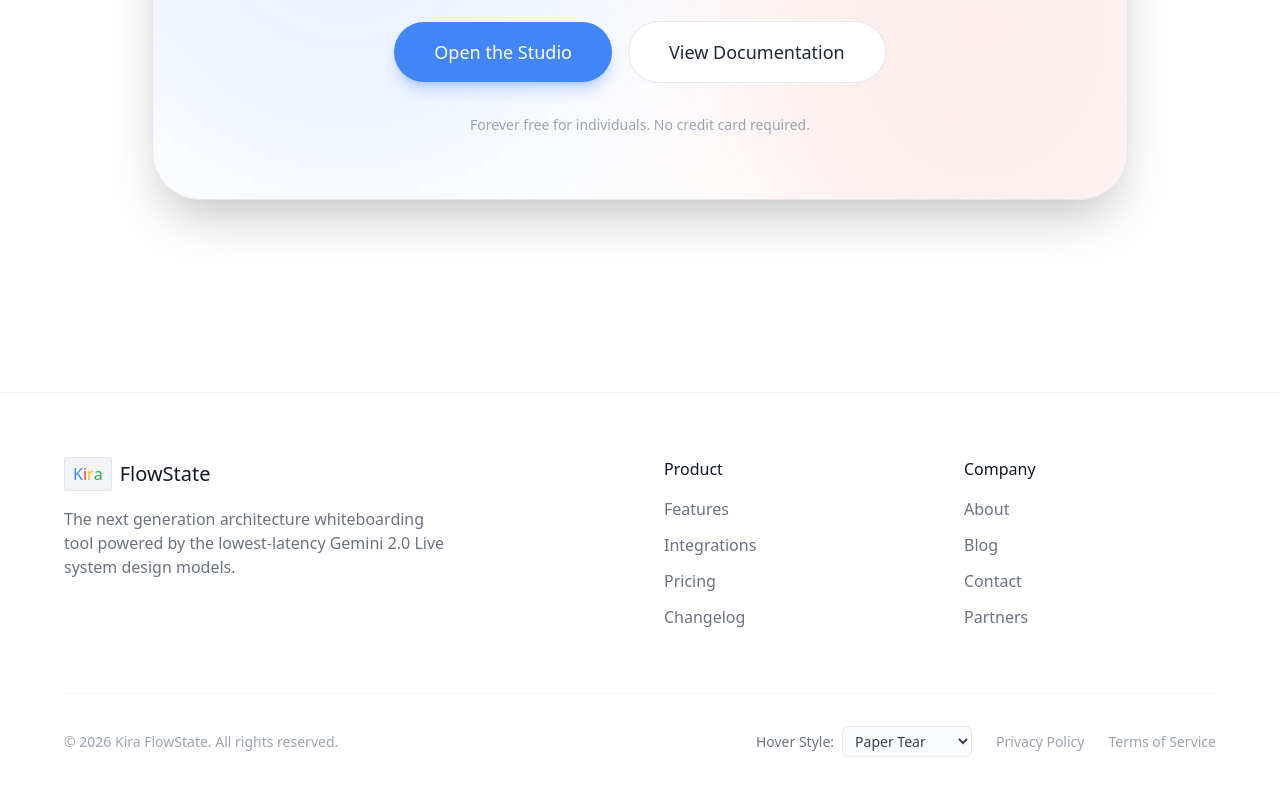
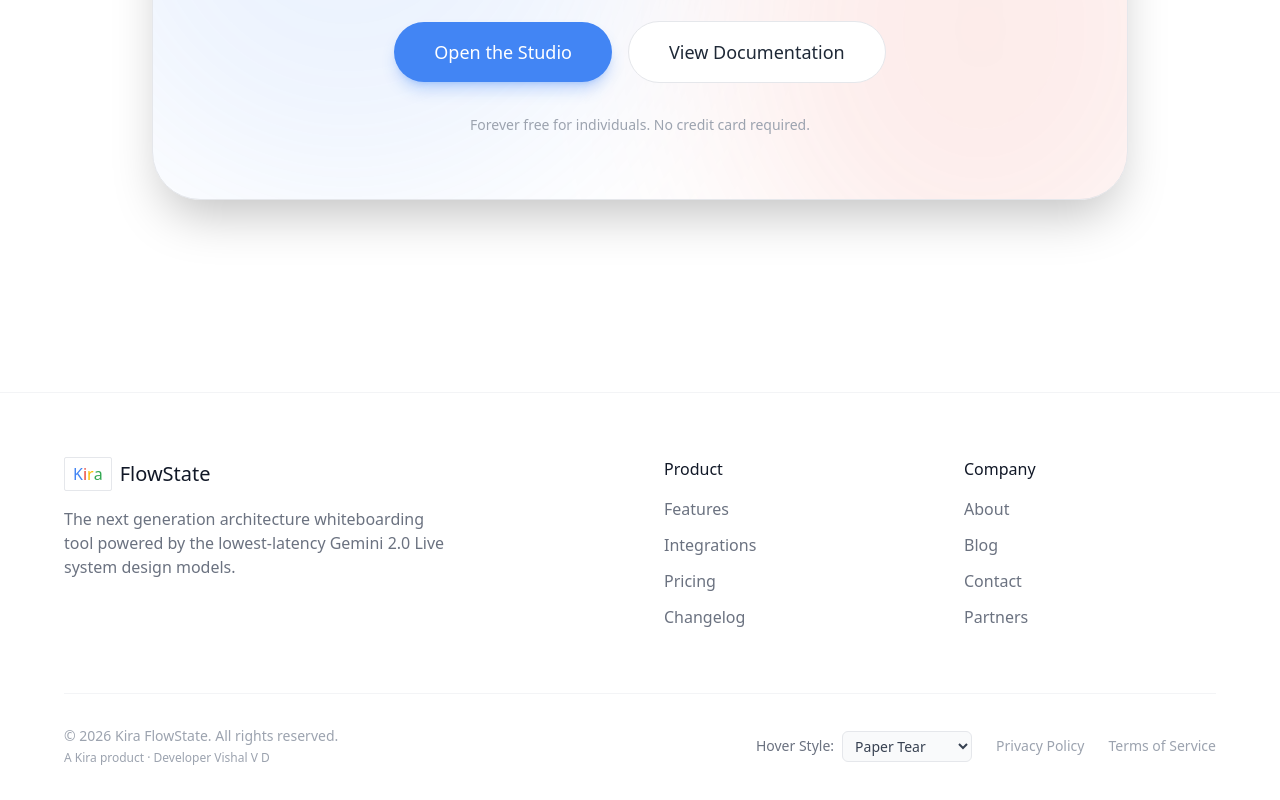
Before and after one commit to Vishal-V-D/Genesis-Flowstate, a Next.js app: page / in a window 1280 px wide. Shown: the part 4464-5264 px from the top of the page. Built offline with nearby package versions, Linux system fonts and the light colour scheme; no server answers; a web font is replaced by a local one.

Commit message:
chore: add developer credit to footer

```diff
--- a/src/components/landing/Footer.tsx
+++ b/src/components/landing/Footer.tsx
@@ -12,7 +12,7 @@ export default function Footer({
             <div className="max-w-6xl mx-auto grid grid-cols-1 md:grid-cols-4 gap-12">
                 <div className="col-span-1 md:col-span-2">
                     <div className="flex items-center gap-2 mb-4">
-                        <div className="flex bg-gray-100 rounded-sm p-1 px-2 border border-gray-200">
+                        <div className="flex  rounded-sm p-1 px-2 border border-gray-200">
                             <span className="text-google-blue font-[300]">K</span>
                             <span className="text-google-red font-[300]">i</span>
                             <span className="text-google-yellow font-[300]">r</span>
@@ -47,7 +47,10 @@ export default function Footer({
             </div>
 
             <div className="max-w-6xl mx-auto mt-16 pt-8 border-t border-gray-100 flex flex-col md:flex-row justify-between items-center text-gray-400 text-sm">
-                <p>© 2026 Kira FlowState. All rights reserved.</p>
+                <div className="flex flex-col gap-1">
+                    <p>© 2026 Kira FlowState. All rights reserved.</p>
+                    <p className="text-xs text-gray-400">A Kira product · Developer Vishal V D</p>
+                </div>
                 <div className="flex items-center gap-6 mt-4 md:mt-0">
                     <div className="flex items-center gap-2">
                         <label htmlFor="hover-style" className="text-gray-500">Hover Style:</label>
```
